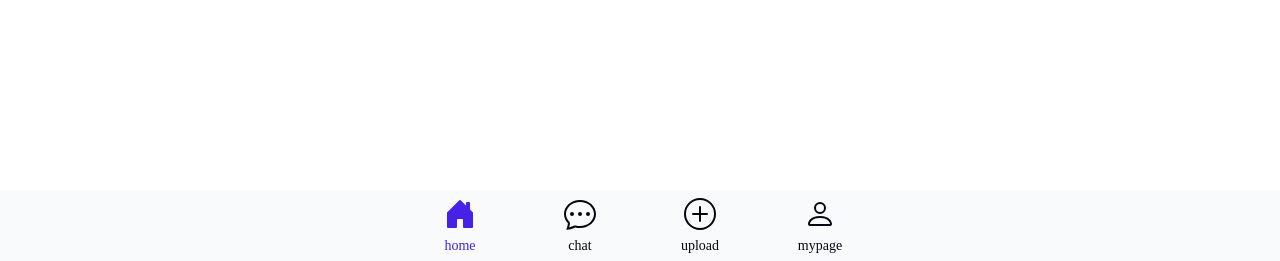
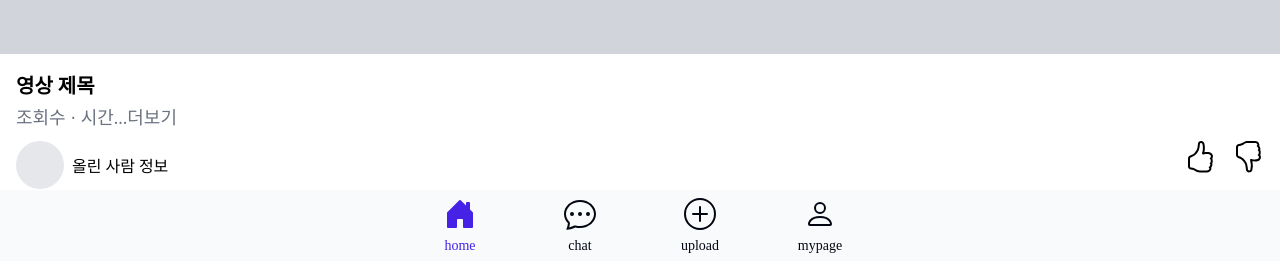
Before and after one commit to hin6150/LikeLion11th-HackerTon, a React (Create React App) app: page /home/1 in a window 1280 px wide. Shown: the part 538-799 px from the top of the page. Built offline with nearby package versions, Linux system fonts and the light colour scheme; a web font is replaced by a local one.

Commit message:
Feat - HomePageDetail UI 설계(#11)

```diff
--- a/src/components/emotion/components.tsx
+++ b/src/components/emotion/components.tsx
@@ -7,6 +7,7 @@ import {
   BsFilter,
   BsHouseDoor,
   BsHouseDoorFill,
+  BsList,
   BsPerson,
   BsPersonFill,
   BsPlusCircle,
@@ -155,6 +156,15 @@ export const Header = () => {
               dispatch(openModal({ modalType: 'FilterTabModal' }));
             }}
           />
+          <BsList
+            css={css`
+              font-size: 3.2rem;
+              display: ${currentPathname === '/chat' ? 'block' : 'none'};
+            `}
+            onClick={() => {
+              dispatch(openModal({ modalType: 'HistoryTabModal' }));
+            }}
+          />
         </div>
       </HeaderMobile>
 
--- a/src/components/home/HomeDetail.tsx
+++ b/src/components/home/HomeDetail.tsx
@@ -1,7 +1,113 @@
+/** @jsxImportSource @emotion/react */
+import { css } from '@emotion/react';
 import React from 'react';
+import { BsHandThumbsDown, BsHandThumbsUp } from 'react-icons/bs';
+import { v4 as uuidv4 } from 'uuid';
+import theme from '../../styles/theme';
+import { HomeGridContainer, VideoContainer, VideoFrame, VideoInfo } from './components';
 
 const HomeDetail = () => {
-  return <div>HomeDetail</div>;
+  const repeatedVideos = Array.from({ length: 10 });
+
+  return (
+    <div
+      css={css`
+        text-align: left;
+      `}
+    >
+      <div
+        css={css`
+          width: 100%;
+          height: 50vw;
+          background-color: ${theme.Gray[300]};
+          @media screen and (min-width: 768px) {
+            height: 40vw;
+          }
+        `}
+      />
+      <div
+        css={css`
+          margin: 1.6rem;
+          display: flex;
+          flex-direction: column;
+          gap: 0.4rem;
+        `}
+      >
+        <h2
+          css={css`
+            ${theme.Typography.Header3}
+          `}
+        >
+          영상 제목
+        </h2>
+        <div
+          css={css`
+            display: flex;
+            ${theme.Typography.Body2}
+            color: ${theme.Gray[500]};
+          `}
+        >
+          <p>조회수 · 시간</p>
+          <p>...더보기</p>
+        </div>
+
+        <div
+          css={css`
+            margin-top: 0.8rem;
+            display: flex;
+            justify-content: space-between;
+          `}
+        >
+          <div
+            css={css`
+              display: flex;
+              align-items: center;
+              gap: 0.8rem;
+            `}
+          >
+            <div
+              css={css`
+                width: 4.8rem;
+                height: 4.8rem;
+                border-radius: 4.8rem;
+                background-color: ${theme.Gray[200]};
+              `}
+            />
+            <p>올린 사람 정보</p>
+          </div>
+          <div
+            css={css`
+              display: flex;
+              font-size: 3.2rem;
+              gap: 1.6rem;
+            `}
+          >
+            <BsHandThumbsUp />
+            <BsHandThumbsDown />
+          </div>
+        </div>
+      </div>
+      <hr />
+      <p
+        css={css`
+          margin: 1.6rem;
+        `}
+      >
+        관련된 동영상 강의
+      </p>
+      <HomeGridContainer>
+        {repeatedVideos.map(() => {
+          const uniqueKey = uuidv4();
+          return (
+            <VideoContainer key={uniqueKey} id={uniqueKey}>
+              <VideoFrame />
+              <VideoInfo title="영상제목" author="영상작성자" view={10} uploadDate={new Date()} />
+            </VideoContainer>
+          );
+        })}
+      </HomeGridContainer>
+    </div>
+  );
 };
 
 export default HomeDetail;
--- a/src/components/home/components.tsx
+++ b/src/components/home/components.tsx
@@ -110,7 +110,7 @@ export const HomeGridContainer = ({ children }: ContainerType) => {
         display: grid;
         grid-template-columns: 1fr;
         grid-gap: 1.6rem;
-        padding-bottom: 8rem;
+        padding-bottom: 0.8rem;
         @media screen and (min-width: 768px) {
           grid-template-columns: repeat(2, 1fr);
           margin: 1.6rem;
```
